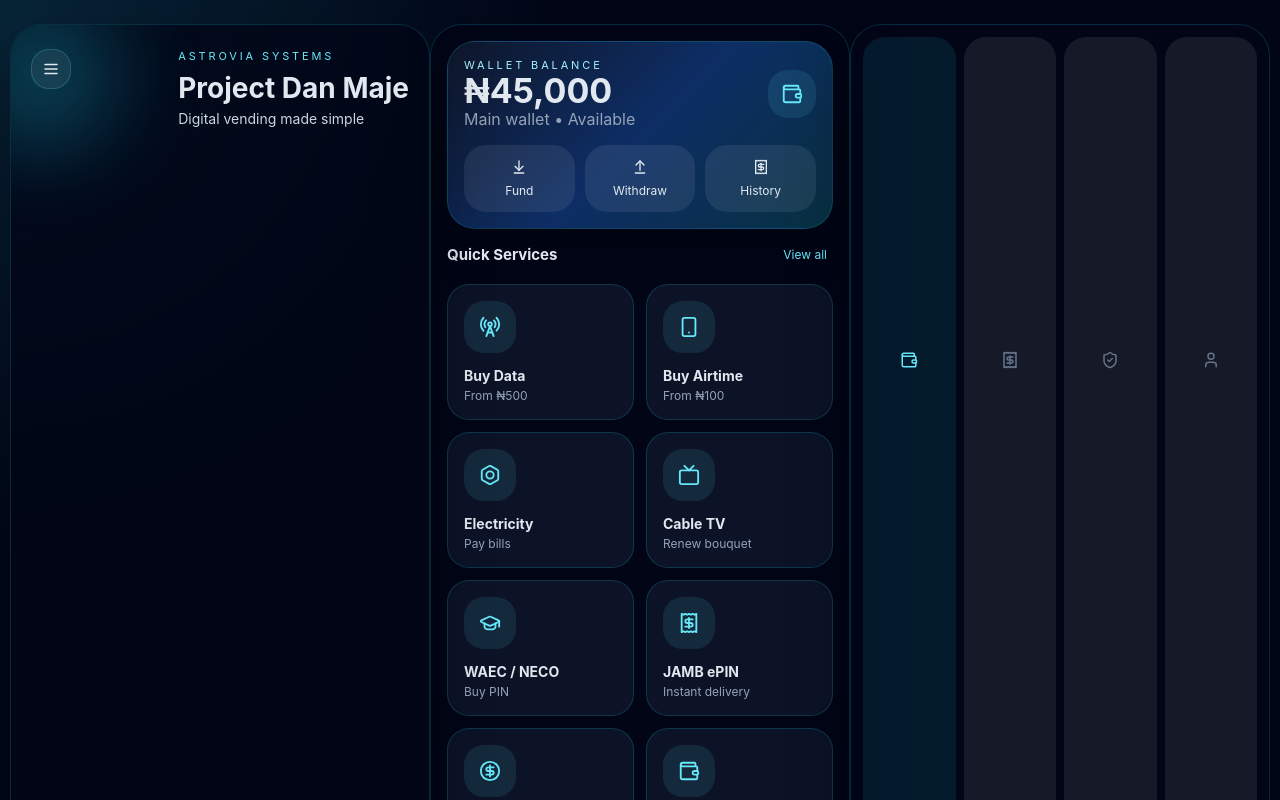
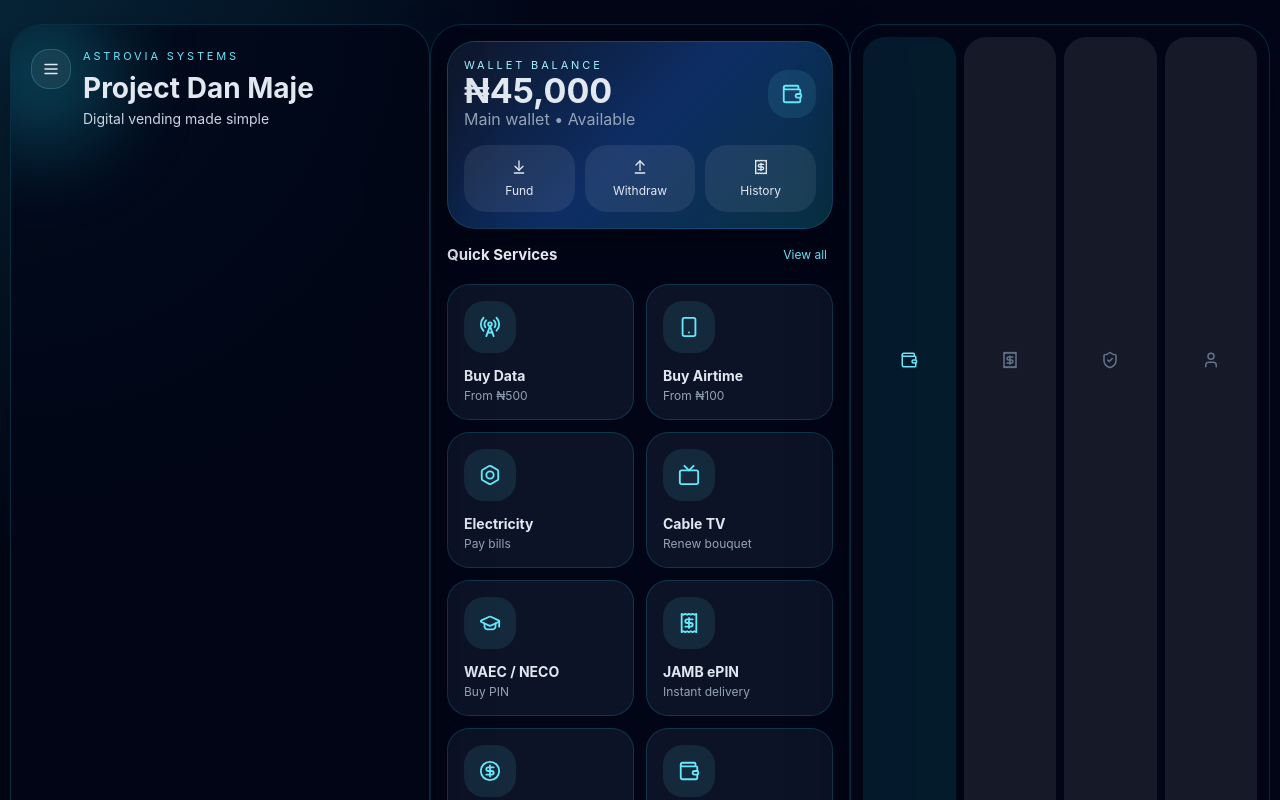
Before and after one commit to aminuastroboy/project-danmaje-frontend, a Next.js app: page / in a window 1280 px wide. Shown: the top 800 px of the page. Built offline with nearby package versions, Linux system fonts and the light colour scheme.

Commit message:
Add left-header class with flexbox properties

```diff
--- a/app/globals.css
+++ b/app/globals.css
@@ -73,6 +73,12 @@ button {
   left: -40px;
   top: -20px;
 }
+
+.left-header {
+  justify-content: flex-start;
+  gap: 12px;
+  align-items: flex-start;
+  }
 
 .orb-right {
   width: 120px;
```
